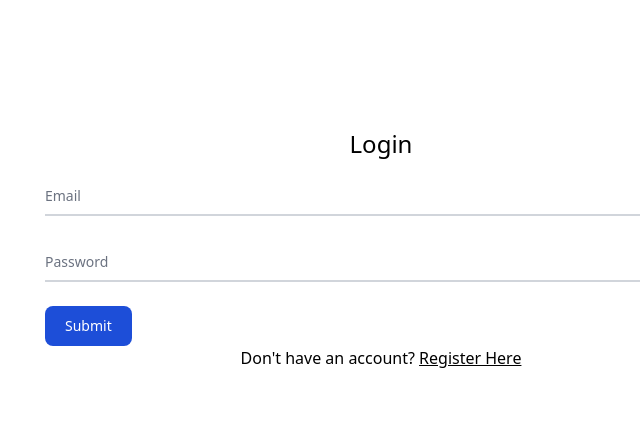
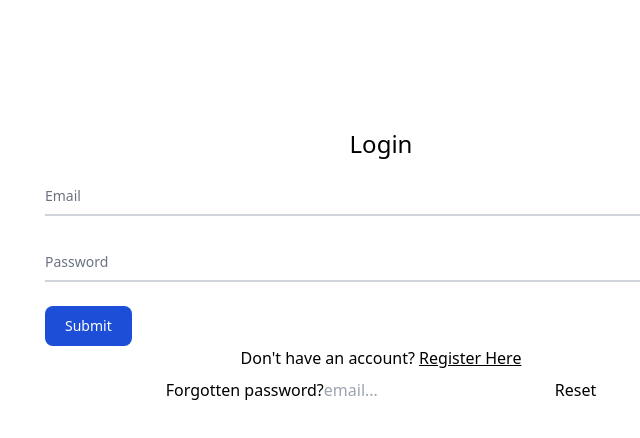
Before and after one commit to ThomasVirgo/camberwell-newsletter-frontend, a React (Create React App) app: page /login in a window 1280 px wide. Shown: the top 438 px of the page, without its empty margins (259-899 px from the left). Built offline with nearby package versions, Linux system fonts and the light colour scheme; no server answers.

Commit message:
update password template

```diff
--- a/src/lib/requests_auth.js
+++ b/src/lib/requests_auth.js
@@ -6,6 +6,26 @@ async function signup(payload) {
     // const payload = {email, password, first_name, last_name} ---- for reference
     const {data, error} = await axios.post(`${BASE_URL}/signup/`, payload)
     return data
+}
+
+async function passwordReset(payload) {
+    // payload = {email: ''}
+    try {
+        const {data, error} = await axios.post(`${BASE_URL}/password/reset/`, payload)
+        return [data, false]
+    } catch (error) {
+        return [error.response, true]
+    }
+}
+
+async function passwordResetVerify(payload) {
+    // payload = {code: '', password: ''}
+    try {
+        const {data, error} = await axios.post(`${BASE_URL}/password/reset/verified/`, payload)
+        return [data, false]
+    } catch (error) {
+        return [error.response, true]
+    }
 }
 
 async function verify(code) {
@@ -48,14 +68,6 @@ async function logout(){
     }
 }
 
-async function changePassword(){
-
-}
-
-async function changeEmail(){
-
-}
-
 function tokenHeader(token=false){
     if (!token){
         return { "Authorization": `Token ${localStorage.getItem('token')}` }
@@ -66,4 +78,4 @@ function tokenHeader(token=false){
 }
 
 
-export { signup, verify, login, logout, getUser }
+export { signup, verify, login, logout, getUser, passwordReset, passwordResetVerify }
--- a/src/pages/Login/index.js
+++ b/src/pages/Login/index.js
@@ -1,5 +1,5 @@
 import React, { useState, useContext } from "react";
-import { login, getUser } from "../../lib/requests_auth";
+import { login, getUser, passwordReset } from "../../lib/requests_auth";
 import { useNavigate, Link } from "react-router-dom";
 import { authContext } from "../../contexts/AuthContext";
 
@@ -11,6 +11,7 @@ const Login = () => {
     })
     const navigate = useNavigate();
     const [error, setError] = useState('')
+    const [resetEmail, setResetEmail] = useState('')
     const { setAuthData } = useContext(authContext);
 
     function handleChange(event){
@@ -35,6 +36,17 @@ const Login = () => {
         }
     }
 
+    function changeEmail(event){
+        setResetEmail(event.target.value)
+    }
+
+    async function sendResetEmail(){
+        let [data, isError] = await passwordReset({
+            "email": resetEmail
+        })
+        console.log(data);
+    }
+
     return (
         <>
         <h1 className="text-2xl text-center mt-32">Login</h1>
@@ -57,6 +69,11 @@ const Login = () => {
             <div className="w-full flex flex-row justify-center mt-2">
                 <p className="text-red-700">{error}</p>
             </div>
+            <div className="w-full flex flex-row justify-center">
+                <p>Forgotten password?</p>
+                <input onChange={changeEmail} type="email" placeholder="email..." value={resetEmail} />
+                <button onClick = {sendResetEmail}>Reset</button>
+            </div>
 
         </>
     )
```
Also changed, not shown: 1 other file (tests, documents, lock files or other folders).
